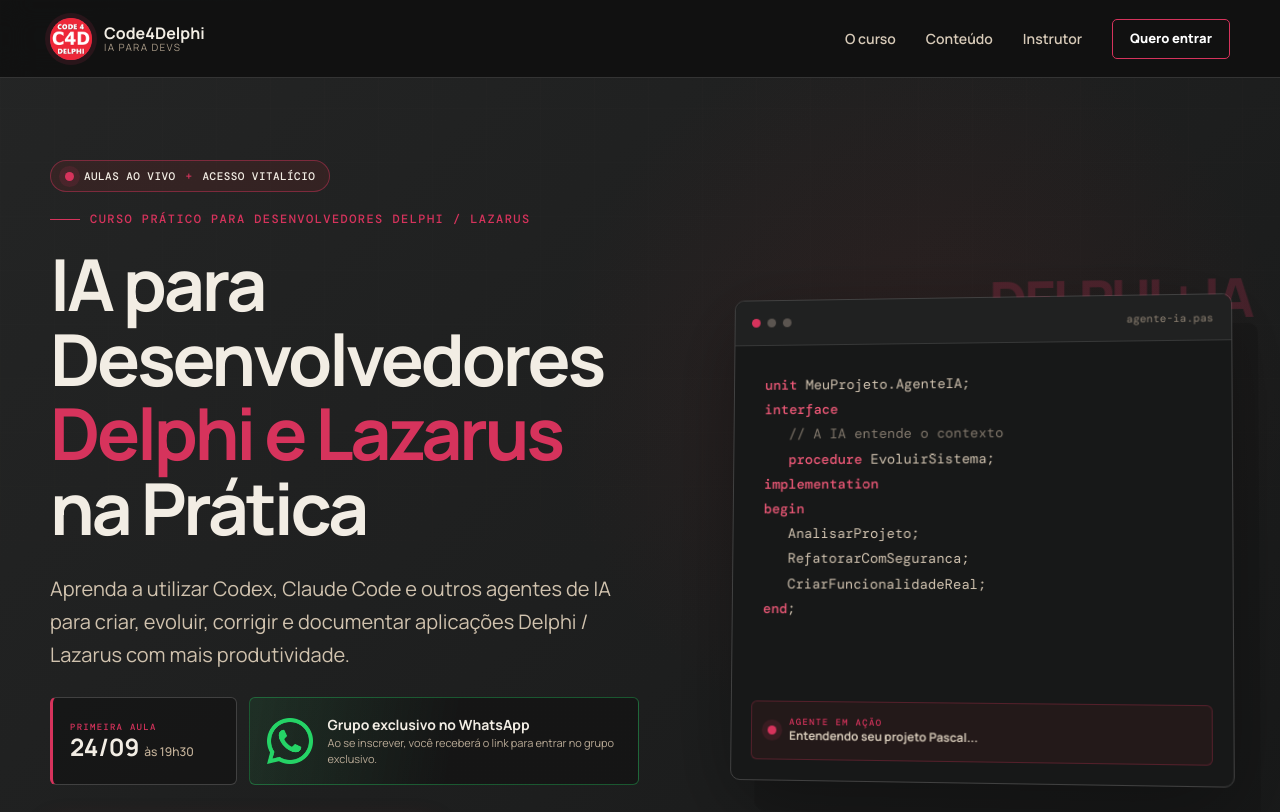
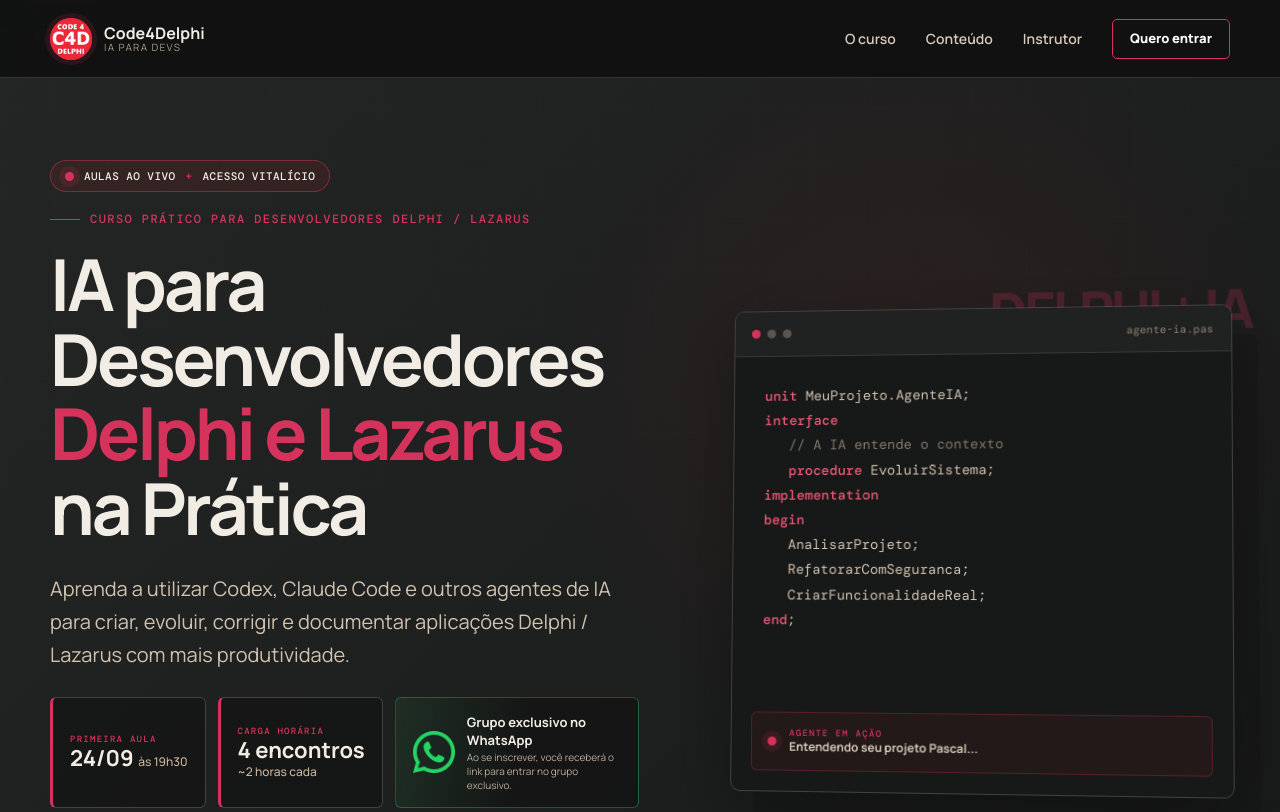
Before and after one commit to Code4Delphi/ia-devs-delphi-lazarus, a website built with Vite: page index.html in a window 1280 px wide. Shown: the top 812 px of the page. Built offline with nearby package versions, Linux system fonts and the light colour scheme.

Commit message:
add-carga-horária

```diff
--- a/index.html
+++ b/index.html
@@ -57,6 +57,7 @@
             <p class="hero-lead">Aprenda a utilizar Codex, Claude Code e outros agentes de IA para criar, evoluir, corrigir e documentar aplicações Delphi / Lazarus com mais produtividade.</p>
             <div class="hero-event-row">
               <div class="hero-event-date"><span>PRIMEIRA AULA</span><strong>24/09 <small>às <time datetime="19:30">19h30</time></small></strong></div>
+              <div class="hero-event-duration"><span>CARGA HORÁRIA</span><strong>4 encontros</strong><small>~2 horas cada</small></div>
               <div class="hero-whatsapp"><img src="/images/whatsapp-glyph.png" alt="WhatsApp" width="72" height="72" /><p><strong>Grupo exclusivo no WhatsApp</strong><span>Ao se inscrever, você receberá o link para entrar no grupo exclusivo.</span></p></div>
             </div>
             <div class="hero-actions">
--- a/styles.css
+++ b/styles.css
@@ -57,17 +57,18 @@ h2 { margin: 0; color: var(--title); font-size: clamp(34px, 4vw, 56px); line-hei
 h2 em { color: var(--accent); font-style: normal; }
 h3 { color: var(--title); }
 .hero-lead { max-width: 680px; margin: 27px 0 32px; color: #d0c2ae; font-size: clamp(17px, 1.6vw, 20px); }
-.hero-event-row { display: grid; grid-template-columns: .65fr 1.35fr; gap: 12px; max-width: 720px; margin: -6px 0 30px; }
-.hero-event-date, .hero-whatsapp { min-height: 88px; padding: 15px 17px; background: rgba(17,17,17,.62); border: 1px solid var(--border); border-radius: 6px; }
-.hero-event-date { display: grid; align-content: center; border-left: 3px solid var(--accent); }
-.hero-event-date > span { color: var(--accent); font: 500 9px 'DM Mono', monospace; letter-spacing: .14em; }
-.hero-event-date strong { color: var(--title); font-size: 24px; line-height: 1.2; }
-.hero-event-date small { color: #c9b69d; font-size: 12px; font-weight: 500; }
-.hero-whatsapp { display: flex; align-items: center; gap: 14px; border-color: rgba(37,211,102,.35); background: linear-gradient(100deg, rgba(37,211,102,.09), rgba(17,17,17,.65) 52%); }
-.hero-whatsapp img { flex: 0 0 auto; width: 46px; height: 46px; object-fit: contain; }
-.hero-whatsapp p { display: grid; margin: 0; line-height: 1.45; }
-.hero-whatsapp strong { color: var(--title); font-size: 14px; }
-.hero-whatsapp span { color: #b9aa96; font-size: 11px; }
+.hero-event-row { display: grid; grid-template-columns: .8fr .8fr 1.4fr; gap: 12px; width: min(760px, 100%); margin: -6px 0 30px; }
+.hero-event-date, .hero-event-duration, .hero-whatsapp { min-height: 88px; padding: 15px 17px; background: rgba(17,17,17,.62); border: 1px solid var(--border); border-radius: 6px; }
+.hero-event-date, .hero-event-duration { display: grid; align-content: center; border-left: 3px solid var(--accent); }
+.hero-event-date > span, .hero-event-duration > span { color: var(--accent); font: 500 9px 'DM Mono', monospace; letter-spacing: .14em; }
+.hero-event-date strong, .hero-event-duration strong { color: var(--title); font-size: 22px; line-height: 1.2; white-space: nowrap; }
+.hero-event-date small, .hero-event-duration small { color: #c9b69d; font-size: 12px; font-weight: 500; }
+.hero-event-duration > small { margin-top: 2px; line-height: 1.2; }
+.hero-whatsapp { display: flex; align-items: center; gap: 12px; border-color: rgba(37,211,102,.35); background: linear-gradient(100deg, rgba(37,211,102,.09), rgba(17,17,17,.65) 52%); }
+.hero-whatsapp img { flex: 0 0 auto; width: 42px; height: 42px; object-fit: contain; }
+.hero-whatsapp p { display: grid; margin: 0; line-height: 1.4; }
+.hero-whatsapp strong { color: var(--title); font-size: 13px; }
+.hero-whatsapp span { color: #b9aa96; font-size: 10px; }
 .hero-actions { display: flex; align-items: center; gap: 25px; flex-wrap: wrap; }
 .text-link { color: var(--title); font-size: 14px; font-weight: 700; text-decoration: none; border-bottom: 1px solid var(--accent); padding-bottom: 4px; }
 .hero-points { display: flex; gap: 25px; flex-wrap: wrap; margin: 30px 0 0; padding: 0; list-style: none; }
@@ -237,13 +238,18 @@ h3 { color: var(--title); }
   .workflow-card { width: min(680px, 100%); }
   .instructor-visual { width: min(460px, calc(100% - 25px)); }
 }
+@media (max-width: 700px) {
+  .hero-event-row { grid-template-columns: repeat(2, 1fr); }
+  .hero-whatsapp { grid-column: 1 / -1; }
+}
 @media (max-width: 560px) {
   .container { width: min(calc(100% - 28px), var(--container)); }
   .brand-copy small { display: none; }
   .hero { min-height: 0; padding: 120px 0 78px; }
   .hero-live-badge { gap: 8px; padding: 8px 11px; font-size: 9px; }
   .hero-event-row { grid-template-columns: 1fr; }
-  .hero-event-date, .hero-whatsapp { min-height: 82px; }
+  .hero-whatsapp { grid-column: auto; }
+  .hero-event-date, .hero-event-duration, .hero-whatsapp { min-height: 82px; }
   h1 { font-size: clamp(42px, 13.5vw, 59px); }
   .hero-actions, .button-primary { width: 100%; }
   .hero-points { gap: 12px 18px; }
```
